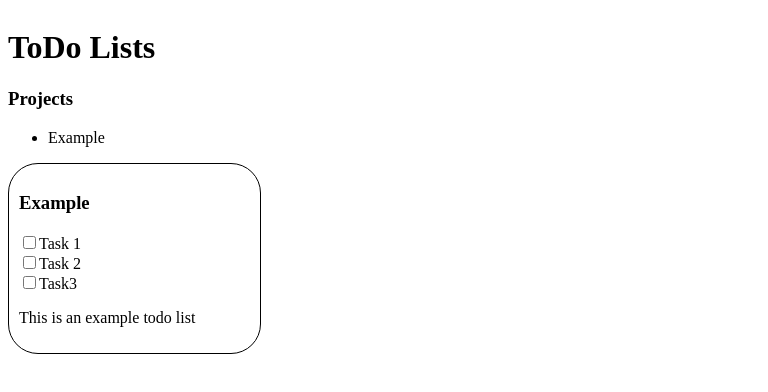
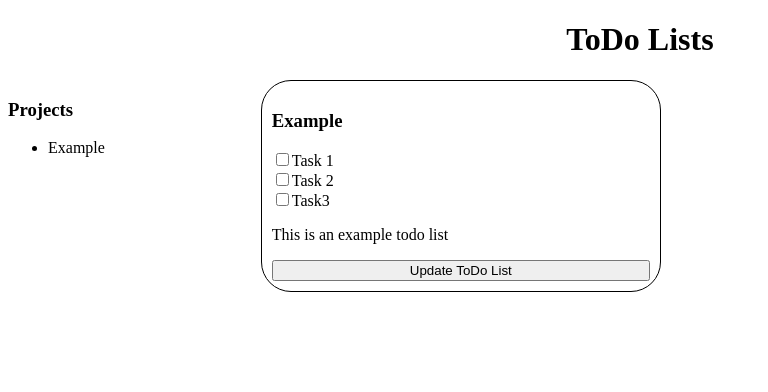
Before and after one commit to MikRFos/Odin-ToDo, a website built with webpack: page dist/index.html in a window 1280 px wide. Shown: the whole page, without its empty margins (0-768 px from the left). Built offline with nearby package versions, Linux system fonts and the light colour scheme.

Commit message:
Fix classes to make CSS work again

```diff
--- a/src/domStuff.js
+++ b/src/domStuff.js
@@ -1,3 +1,6 @@
+/* eslint-disable guard-for-in */
+import toDoManager from "./todoManager";
+
 /* eslint-disable no-restricted-syntax */
 function renderToDoList(lists) {
   const projectList = document.querySelector('.projectList');
@@ -16,7 +19,7 @@ function renderToDoList(lists) {
 }
 
 function renderCards(cards) {
-  const container = document.querySelector('.content');
+  const container = document.querySelector('.card-container');
   for (const card of cards) {
     const newCard = document.createElement('div');
     newCard.classList.add('card');
@@ -27,7 +30,7 @@ function renderCards(cards) {
     newCard.appendChild(cardTitle);
 
     let counter = 1;
-    for (const check of card.items) {
+    for (const check in card.itemStatus) {
       const toDoCheck = document.createElement('div');
       toDoCheck.classList.add('check');
 
@@ -36,11 +39,15 @@ function renderCards(cards) {
       checkbox.id = `task ${counter}`;
       checkbox.name = 'task';
       checkbox.value = `task ${counter}`;
+      if (card.itemStatus[check] === true) {
+        checkbox.checked = true;
+      }
       toDoCheck.appendChild(checkbox);
 
       const checkLabel = document.createElement('label');
-      checkLabel.for = `task ${counter}`;
+      checkLabel.htmlFor = `task ${counter}`;
       checkLabel.textContent = check;
+
       toDoCheck.appendChild(checkLabel);
 
       newCard.appendChild(toDoCheck);
@@ -52,36 +59,16 @@ function renderCards(cards) {
     description.classList.add('toDoDescription');
     newCard.appendChild(description);
 
+    const updateButton = document.createElement('button');
+    updateButton.type = 'button';
+    updateButton.textContent = 'Update ToDo List';
+    updateButton.addEventListener('click', () => {
+      toDoManager.updateToDo(card);
+    });
+
+    newCard.appendChild(updateButton);
+
     container.appendChild(newCard);
   }
 }
 export { renderToDoList, renderCards };
-
-{ /* <div class="card">
-//         <h5>Default ToDo</h5>
-
-//         <div class="check">
-//           <input type="checkbox" id="task1" name="task" value="task1">
-//           <label for="task1">Task1</label>
-//         </div>
-
-//         <div class="check">
-//           <input type="checkbox" id="task2" name="task" value="task2">
-//           <label for="task2">Task2</label>
-//         </div>
-//         <div class="check">
-//           <input type="checkbox" id="task3" name="task" value="task3">
-//           <label for="task3">Task3</label>
-//         </div>
-//         <div class="check">
-//           <input type="checkbox" id="task4" name="task" value="task4">
-//           <label for="task4">Task4</label>
-//         </div>
-//         <div class="check">
-//           <input type="checkbox" id="task5" name="task" value="task5">
-//           <label for="task5">Task5</label>
-//         </div>
-//         <p>This is the default task</p>
-//         <p>Due 7/31/2023</p>
-//         <button type="button" id="defaultReset">Reset Task</button>
-//       </div> */ }
--- a/src/mainPage.js
+++ b/src/mainPage.js
@@ -1,16 +1,20 @@
 import toDoManager from "./todoManager";
 
 function renderMainPage() {
-  const container = document.querySelector('.container');
+  const container = document.querySelector('.content');
 
   const title = document.createElement('h1');
   title.textContent = 'ToDo Lists';
   title.classList.add('title');
   container.appendChild(title);
 
+  const mainContent = document.createElement('div');
+  mainContent.classList.add('main-body');
+  container.appendChild(mainContent);
+
   const sidebar = document.createElement('div');
   sidebar.classList.add('sidebar');
-  container.appendChild(sidebar);
+  mainContent.appendChild(sidebar);
 
   const sidebarTitle = document.createElement('h3');
   sidebarTitle.textContent = 'Projects';
@@ -21,8 +25,8 @@ function renderMainPage() {
   sidebar.appendChild(projectList);
 
   const mainSection = document.createElement('div');
-  mainSection.classList.add('content');
-  container.appendChild(mainSection);
+  mainSection.classList.add('card-container');
+  mainContent.appendChild(mainSection);
 }
 
 export {renderMainPage};
--- a/src/style.css
+++ b/src/style.css
@@ -1,8 +1,11 @@
-body {
+.main-body {
   display: grid;
   grid-template-columns: 1fr 4fr;
 }
 
+.title {
+  text-align: center;
+}
 .sidebar {
   padding-right: 100px;
 }
@@ -10,6 +13,7 @@ body {
 .card-container {
   display: grid;
   grid-template-columns: repeat(auto-fit, minmax(200px, 400px));
+  gap: 15px;
 }
 
 .card {
--- a/src/todo.js
+++ b/src/todo.js
@@ -1,5 +1,9 @@
 function ToDo(title, items, desc, due) {
-  return { title, items, desc, due };
+  const itemStatus = {};
+  for (let item of items) {
+    itemStatus[item] = false;
+   }
+  return { title, itemStatus, desc, due };
 }
 
 export default ToDo;
--- a/src/todoManager.js
+++ b/src/todoManager.js
@@ -9,15 +9,23 @@ const toDoManager = (() => {
     renderToDoList(toDos);
     renderCards(toDos);
   };
+
   const removeToDo = (todo) => console.log('TODO');
+
   function getTodos() {
     return this.toDos;
+  }
+
+  function updateToDo(toDo) {
+    const toDoToUpdate = toDos.find(item => item.title === toDo.title);
+    console.log(toDoToUpdate);
   }
 
   return {
     addToDo,
     removeToDo,
     getTodos,
+    updateToDo,
   };
 })();
 
```
Also changed, not shown: dist/index.html, dist/main.js.
